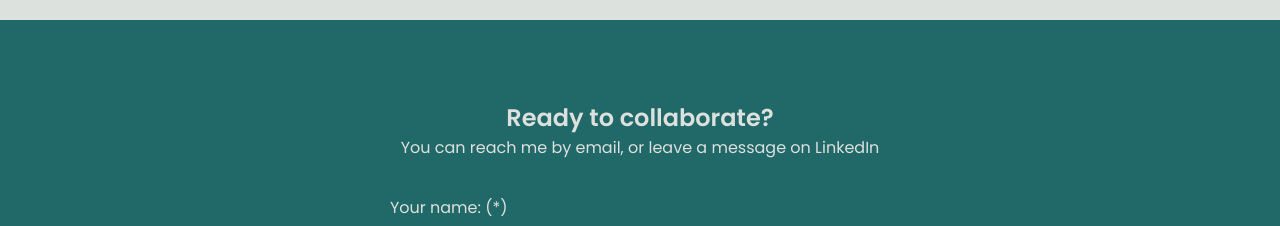
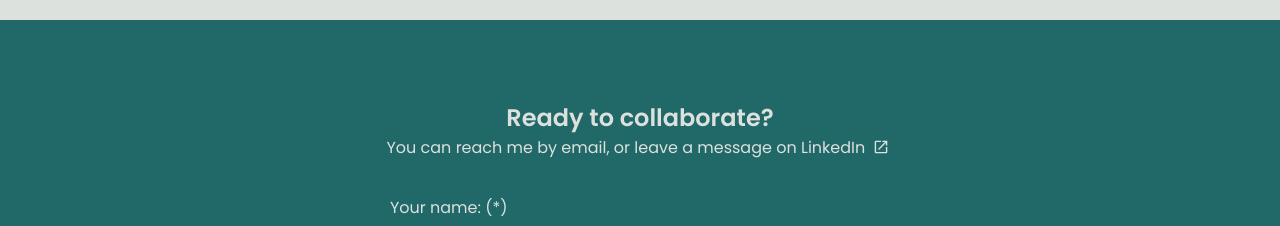
Before and after one commit to gedadev/portfolio-s, a React (Vite) app: page / in a window 1280 px wide. Shown: the part 3060-3286 px from the top of the page. Built offline with nearby package versions, Linux system fonts and the light colour scheme.

Commit message:
Move the redirect functions to the main component so they can be shared between the sections

```diff
--- a/src/components/Header.jsx
+++ b/src/components/Header.jsx
@@ -1,6 +1,7 @@
 import { useEffect, useState } from "react";
 import "../styles/header.css";
 import ExpandMoreIcon from "@mui/icons-material/ExpandMore";
+import KeyboardArrowRightIcon from "@mui/icons-material/KeyboardArrowRight";
 
 export default function Header() {
   const [shrinkNavbar, setShrinkNavbar] = useState(false);
@@ -111,15 +112,14 @@ export default function Header() {
               >
                 Contact
               </li>
-              <li className="nav-item" onClick={handleCVLanguage}>
-                My CV
+              <li className="nav-item cv-item" onClick={handleCVLanguage}>
+                My CV <KeyboardArrowRightIcon />
               </li>
             </ul>
             <ul
               className={`mobile-lang-nav ${
                 langSelectorActive ? "active" : ""
               }`}
-              // onClick={handleCVLanguage}
             >
               <li
                 className="lang-option mobile"
--- a/src/components/Main.jsx
+++ b/src/components/Main.jsx
@@ -4,12 +4,23 @@ import About from "./sections/About";
 import Contact from "./sections/Contact";
 
 export default function Main() {
+  const redirectToGithub = () => {
+    window.open("https://github.com/gedadev", "_blank");
+  };
+
+  const redirectToLinkedin = () => {
+    window.open("https://www.linkedin.com/in/gedabg/", "_blank");
+  };
+
   return (
     <main>
-      <Home />
-      <Projects />
+      <Home
+        redirectToGithub={redirectToGithub}
+        redirectToLinkedin={redirectToLinkedin}
+      />
+      <Projects redirectToGithub={redirectToGithub} />
       <About />
-      <Contact />
+      <Contact redirectToLinkedin={redirectToLinkedin} />
     </main>
   );
 }
--- a/src/components/sections/Contact.jsx
+++ b/src/components/sections/Contact.jsx
@@ -2,21 +2,18 @@ import "../../styles/contact.css";
 import SendIcon from "@mui/icons-material/Send";
 import CreateIcon from "@mui/icons-material/Create";
 import ContentCopyIcon from "@mui/icons-material/ContentCopy";
+import PropTypes from "prop-types";
+import OpenInNewIcon from "@mui/icons-material/OpenInNew";
 
-export default function Contact() {
+export default function Contact({ redirectToLinkedin }) {
   return (
     <section className="contact-section" id="contact">
       <h2>Ready to collaborate?</h2>
       <p>
         You can reach me by email, or leave a message on{" "}
-        <a
-          href="https://www.linkedin.com/in/gedabg/"
-          target="_blank"
-          rel="noreferrer"
-          className="linkedin-link"
-        >
-          LinkedIn
-        </a>
+        <span className="linkedin-link" onClick={redirectToLinkedin}>
+          LinkedIn <OpenInNewIcon />
+        </span>
       </p>
       <form action="" className="contact-form">
         <div className="input-container">
@@ -66,3 +63,7 @@ export default function Contact() {
     </section>
   );
 }
+
+Contact.propTypes = {
+  redirectToLinkedin: PropTypes.func,
+};
--- a/src/components/sections/Home.jsx
+++ b/src/components/sections/Home.jsx
@@ -2,16 +2,9 @@ import "../../styles/home.css";
 import GitHubIcon from "@mui/icons-material/GitHub";
 import LinkedInIcon from "@mui/icons-material/LinkedIn";
 import EmailIcon from "@mui/icons-material/Email";
+import PropTypes from "prop-types";
 
-export default function Home() {
-  const redirectToGithub = () => {
-    window.open("https://github.com/gedadev", "_blank");
-  };
-
-  const redirectToLinkedin = () => {
-    window.open("https://www.linkedin.com/in/gedabg/", "_blank");
-  };
-
+export default function Home({ redirectToGithub, redirectToLinkedin }) {
   const scrollToContact = () => {
     const contactSection = document.getElementById("contact");
     contactSection.scrollIntoView({ behavior: "smooth" });
@@ -40,3 +33,8 @@ export default function Home() {
     </section>
   );
 }
+
+Home.propTypes = {
+  redirectToGithub: PropTypes.func,
+  redirectToLinkedin: PropTypes.func,
+};
--- a/src/components/sections/Projects.jsx
+++ b/src/components/sections/Projects.jsx
@@ -2,8 +2,9 @@ import "../../styles/projects.css";
 import GitHubIcon from "@mui/icons-material/GitHub";
 import ProjectCard from "../ProjectCard";
 import projectsDetails from "../../utils/projectsDetails";
+import PropTypes from "prop-types";
 
-export default function Projects() {
+export default function Projects({ redirectToGithub }) {
   return (
     <section className="projects-section" id="projects">
       <h2 className="projects-title">My recent Projects</h2>
@@ -12,9 +13,13 @@ export default function Projects() {
           <ProjectCard project={project} key={project.id} />
         ))}
       </div>
-      <button className="button">
+      <button className="button" onClick={redirectToGithub}>
         Check my Github profile <GitHubIcon />
       </button>
     </section>
   );
 }
+
+Projects.propTypes = {
+  redirectToGithub: PropTypes.func,
+};
--- a/src/styles/contact.css
+++ b/src/styles/contact.css
@@ -12,6 +12,12 @@
 
 .linkedin-link {
     transition: all 0.2s ease;
+    cursor: pointer;
+}
+
+.linkedin-link svg {
+    transform: scale(0.7);
+    vertical-align: text-bottom;
 }
 
 .linkedin-link:hover {
--- a/src/styles/header.css
+++ b/src/styles/header.css
@@ -160,7 +160,6 @@ header {
 }
 
 .ham-menu {
-    /* display: none; */
     cursor: pointer;
 }
 
```
